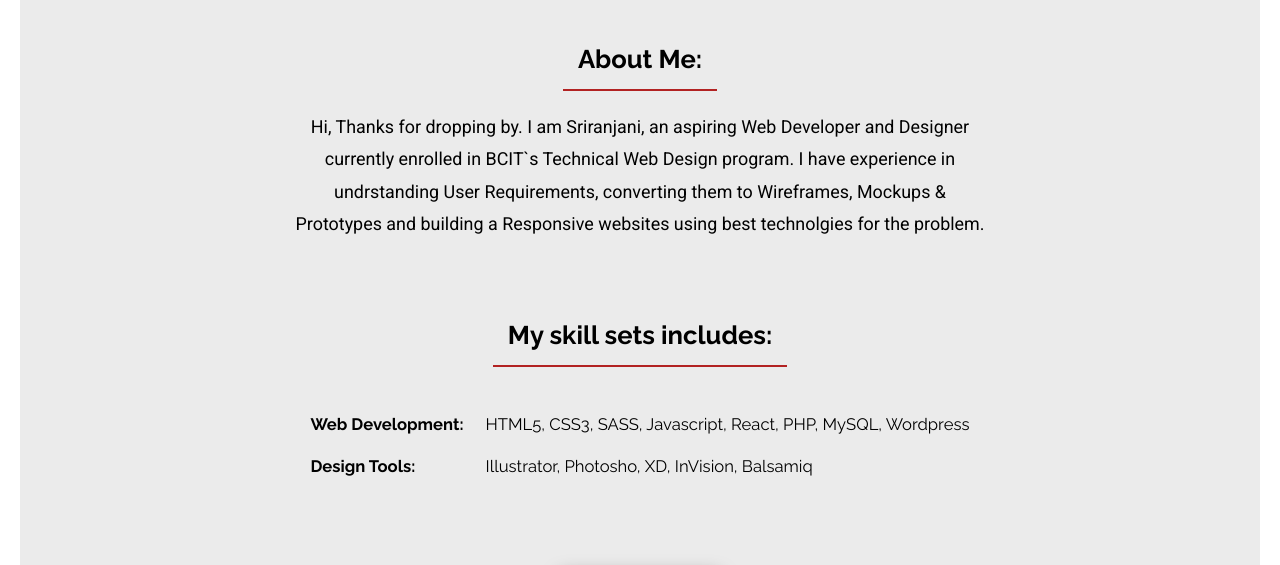
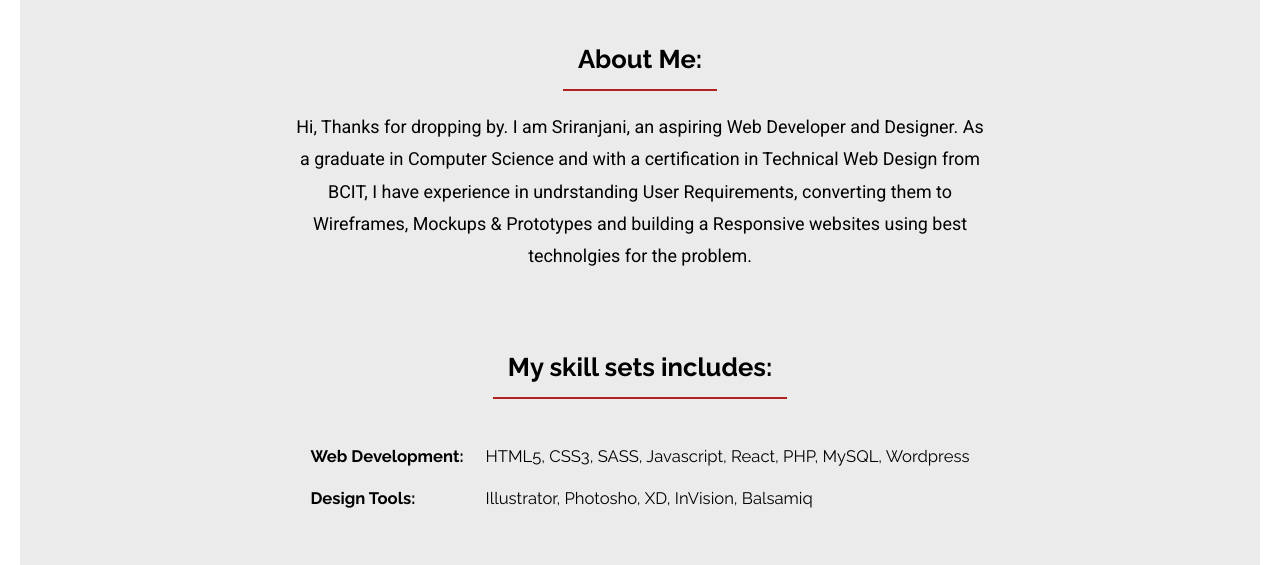
Before and after one commit to sriranjani48/sriranjani48.github.io, a plain HTML site: page about.html in a window 1280 px wide. Shown: the part 168-733 px from the top of the page. Drawn offline with nearby package versions, Linux system fonts and the light colour scheme.

Commit message:
Update about.html

```diff
--- a/about.html
+++ b/about.html
@@ -61,8 +61,9 @@
             <h1>About Me:</h1>
             <p>
               Hi, Thanks for dropping by. I am Sriranjani, an aspiring Web
-              Developer and Designer currently enrolled in BCIT`s Technical Web
-              Design program. I have experience in undrstanding User
+              Developer and Designer. As a graduate in Computer Science and
+              with a certification in Technical Web Design from BCIT,
+              I have experience in undrstanding User
               Requirements, converting them to Wireframes, Mockups & Prototypes
               and building a Responsive websites using best technolgies for the
               problem.
```
